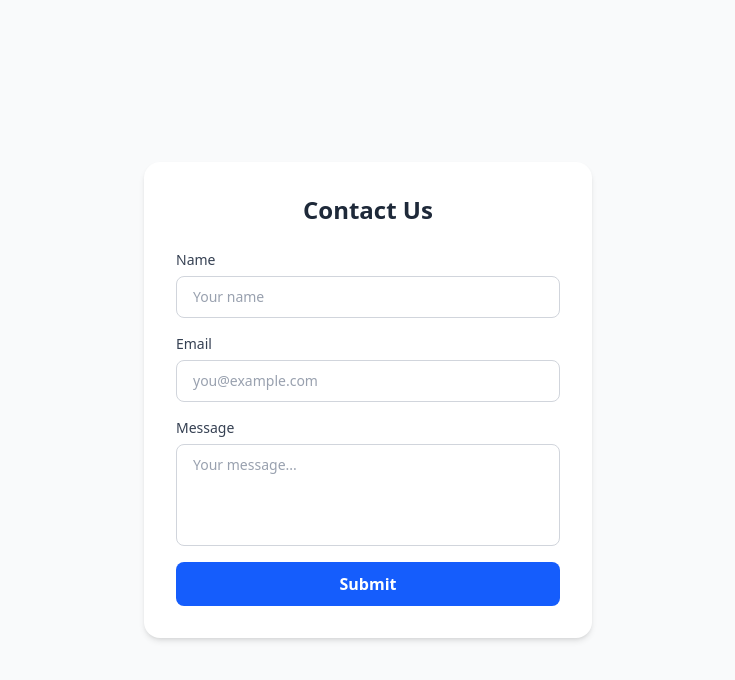
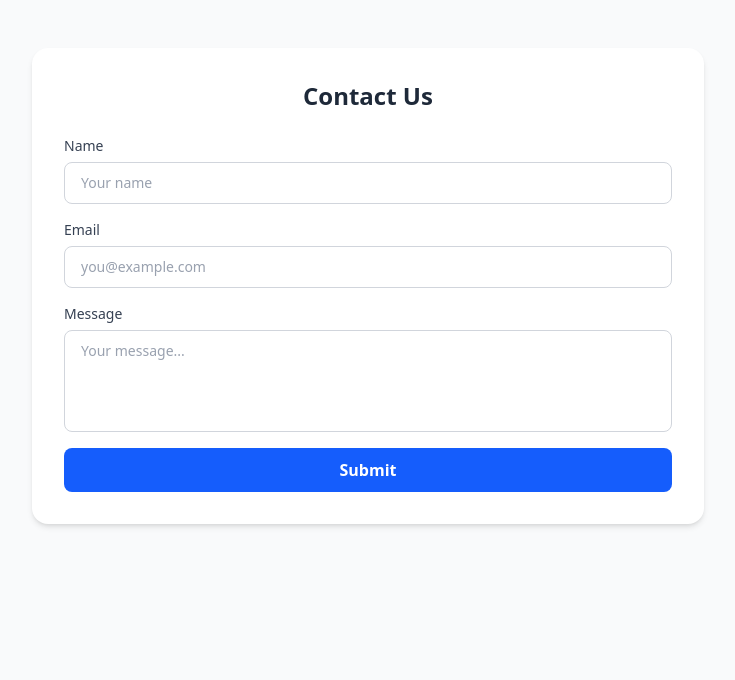
Before and after one commit to Ruqayya-Hasnee/contact-form, a Next.js app: page / in a window 1280 px wide. Shown: the top 680 px of the page, without its empty margins (272-1007 px from the left). Built offline with nearby package versions, Linux system fonts and the light colour scheme.

Commit message:
display submitted form data in table

```diff
--- a/app/page.tsx
+++ b/app/page.tsx
@@ -11,8 +11,11 @@ type FormFields = {
   message: string;
 };
 
+type Submission = FormFields & { id: number };
+
 export default function Home() {
   const [loading, setLoading] = useState(false);
+  const [submissions, setSubmissions] = useState<Submission[]>([]);
 
   const {
     register,
@@ -25,7 +28,8 @@ export default function Home() {
     setLoading(true);
 
     try {
-      await axios.post(process.env.NEXT_PUBLIC_API_URL!, data);
+      const res = await axios.post<Submission>(process.env.NEXT_PUBLIC_API_URL!, data);
+      setSubmissions((prev): Submission[] => [...prev, res.data]);
       toast.success('Form submitted successfully!');
       reset();
     } catch {
@@ -36,9 +40,11 @@ export default function Home() {
   };
 
   return (
-    <div className="min-h-screen flex items-center justify-center bg-gray-50 px-4 py-12">
-      <div className="w-full max-w-md bg-white rounded-2xl shadow-md p-6 sm:p-8">
+    <div className="min-h-screen bg-gray-50 px-4 py-12">
+      <div className="max-w-2xl mx-auto flex flex-col gap-8">
 
+        {/* Form Card */}
+        <div className="bg-white rounded-2xl shadow-md p-6 sm:p-8">
           <h1 className="text-2xl font-bold text-center text-gray-800 mb-6">
             Contact Us
           </h1>
@@ -109,6 +115,37 @@ export default function Home() {
 
           </form>
         </div>
+
+        {/* Submissions Table */}
+        {submissions.length > 0 && (
+          <div className="bg-white rounded-2xl shadow-md p-6 sm:p-8">
+            <h2 className="text-lg font-semibold text-gray-800 mb-4">
+              Submitted Entries
+            </h2>
+            <div className="overflow-x-auto">
+              <table className="w-full text-sm text-left">
+                <thead>
+                  <tr className="border-b border-gray-200">
+                    <th className="pb-3 pr-4 font-medium text-gray-500">Name</th>
+                    <th className="pb-3 pr-4 font-medium text-gray-500">Email</th>
+                    <th className="pb-3 font-medium text-gray-500">Message</th>
+                  </tr>
+                </thead>
+                <tbody>
+                  {submissions.map((entry) => (
+                    <tr key={entry.id} className="border-b border-gray-100 last:border-0">
+                      <td className="py-3 pr-4 text-gray-800">{entry.name}</td>
+                      <td className="py-3 pr-4 text-gray-800">{entry.email}</td>
+                      <td className="py-3 text-gray-800">{entry.message}</td>
+                    </tr>
+                  ))}
+                </tbody>
+              </table>
+            </div>
+          </div>
+        )}
+
+      </div>
     </div>
   );
 }
```
Lines whose indentation alone changed are shown as unchanged.
